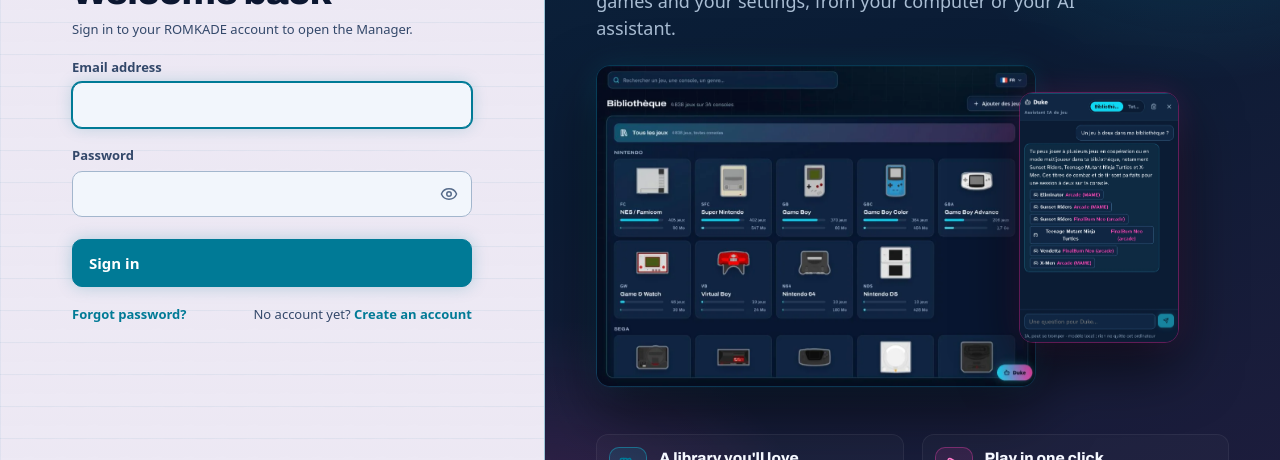
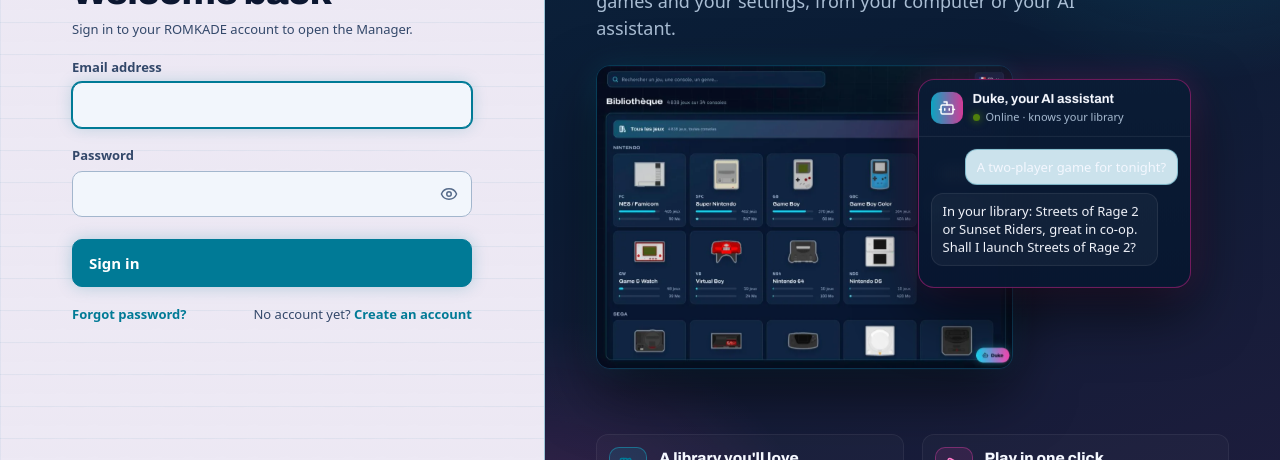
Before and after one commit to RomKade/romkade-manager, a React (Vite) app in the folder frontend/: page / in a window 1280 px wide. Shown: the part 266-726 px from the top of the page. Built offline with nearby package versions, Linux system fonts and the light colour scheme; no server answers; a web font is replaced by a local one.

Commit message:
Manager, écran de connexion : Duke, ton assistant IA, en action (conversation animée : question, « Duke écrit… », réponse)

```diff
--- a/frontend/src/auth/AuthScreen.tsx
+++ b/frontend/src/auth/AuthScreen.tsx
@@ -1,7 +1,6 @@
 import { Bot, Eye, EyeOff, Gamepad2, LibraryBig, MessagesSquare, Play, Save } from "lucide-react";
 import { useEffect, useState, type FormEvent, type ReactNode } from "react";
 
-import dukeShot from "../assets/auth/assistant-duke.webp";
 import libraryShot from "../assets/auth/bibliotheque-consoles.webp";
 import logo240 from "../assets/brand/romkade-manager-logo-240.webp";
 import logo480 from "../assets/brand/romkade-manager-logo-480.webp";
@@ -393,6 +392,48 @@
   );
 }
 
+/** Duke en action : une petite conversation qui se joue en boucle (question, « Duke écrit… », réponse). */
+function DukeChat() {
+  const t = useT();
+  const lines = t("auth.duke.chat").split("|");
+  const pairs = Math.floor(lines.length / 2);
+  const reduced = typeof window !== "undefined" && window.matchMedia?.("(prefers-reduced-motion: reduce)").matches;
+  const [pair, setPair] = useState(0);
+  const [phase, setPhase] = useState<"ask" | "typing" | "answer">(reduced ? "answer" : "ask");
+  const [typed, setTyped] = useState(reduced ? (lines[1] ?? "").length : 0);
+  const answer = lines[pair * 2 + 1] ?? "";
+  useEffect(() => {
+    let id: ReturnType<typeof setTimeout>;
+    if (reduced) {
+      id = setTimeout(() => { setPair((pair + 1) % pairs); setTyped((lines[((pair + 1) % pairs) * 2 + 1] ?? "").length); }, 6000);
+    } else if (phase === "ask") {
+      id = setTimeout(() => setPhase("typing"), 900);
+    } else if (phase === "typing") {
+      id = setTimeout(() => { setPhase("answer"); setTyped(0); }, 1400);
+    } else if (typed < answer.length) {
+      id = setTimeout(() => setTyped(Math.min(answer.length, typed + 2)), 22);
+    } else {
+      id = setTimeout(() => { setPair((pair + 1) % pairs); setPhase("ask"); setTyped(0); }, 3600);
+    }
+    return () => clearTimeout(id);
+  }, [phase, typed, pair, answer.length, pairs, reduced]);  // eslint-disable-line react-hooks/exhaustive-deps
+  return (
+    <figure className="duke-chat" aria-label={t("auth.duke.title")}>
+      <figcaption className="duke-chat__head">
+        <span className="duke-chat__avatar"><Bot size={18} aria-hidden /></span>
+        <span><strong>{t("auth.duke.title")}</strong><small><span className="duke-chat__dot" aria-hidden />{t("auth.duke.status")}</small></span>
+      </figcaption>
+      <div className="duke-chat__body" aria-live="off">
+        <p className="duke-chat__msg duke-chat__msg--me" key={`q${pair}`}>{lines[pair * 2]}</p>
+        {phase === "typing" && (
+          <p className="duke-chat__msg duke-chat__msg--duke duke-chat__typing" aria-label={t("auth.duke.typing")}><i /><i /><i /></p>
+        )}
+        {phase === "answer" && <p className="duke-chat__msg duke-chat__msg--duke">{answer.slice(0, typed)}</p>}
+      </div>
+    </figure>
+  );
+}
+
 function Pitch() {
   const t = useT();
   const words = t("auth.pitch.rotate").split("|");
@@ -406,9 +447,9 @@
           <RotatingWords words={words} />
         </h2>
         <p className="auth-pitch__lead">{t("auth.pitch.lead")}</p>
-        <div className="auth-pitch__shots" aria-hidden>
-          <img className="auth-pitch__shot auth-pitch__shot--library" src={libraryShot} alt="" width={1156} height={843} />
-          <img className="auth-pitch__shot auth-pitch__shot--duke" src={dukeShot} alt="" width={782} height={1226} />
+        <div className="auth-pitch__shots">
+          <img className="auth-pitch__shot auth-pitch__shot--library" src={libraryShot} alt="" aria-hidden width={1156} height={843} />
+          <DukeChat />
         </div>
         <ul className="auth-pitch__features">
           {FEATURES.map(({ key, icon: Icon }, i) => (
--- a/frontend/src/i18n/locales/auth.ts
+++ b/frontend/src/i18n/locales/auth.ts
@@ -57,7 +57,11 @@
     "f.library.d": "Jaquettes, genres, années et recherche instantanée sur tous tes jeux.",
     "f.play.t": "Joue en un clic",
     "f.play.d": "Lance, sauvegarde et quitte un jeu sur la console sans la toucher.",
-    "f.duke.t": "Duke, ton assistant de jeu",
+    "duke.title": "Duke, ton assistant IA",
+    "duke.status": "En ligne · connaît ta bibliothèque",
+    "duke.typing": "Duke écrit",
+    "duke.chat": "Un jeu à deux pour ce soir ?|Dans ta bibliothèque : Streets of Rage 2 ou Sunset Riders, parfaits en coopération. Je lance Streets of Rage 2 ?|Des vies infinies dans Sonic 2 ?|J'ai trouvé les codes Game Genie pour les vies infinies. Je les active sur ta console ?|Monte le son à 60 %|C'est fait : volume à 60 %. Bonne partie !",
+    "f.duke.t": "Duke, ton assistant IA",
     "f.duke.d": "« Un jeu à deux ? Un code pour des vies infinies ? » Il connaît ta collection.",
     "f.ai.t": "ChatGPT et Claude",
     "f.ai.d": "Connecte ta console à ton assistant préféré et pilote-la en discutant.",
@@ -122,7 +126,11 @@
     "f.library.d": "Box art, genres, years and instant search across all your games.",
     "f.play.t": "Play in one click",
     "f.play.d": "Launch, save and quit a game on the console without touching it.",
-    "f.duke.t": "Duke, your gaming assistant",
+    "duke.title": "Duke, your AI assistant",
+    "duke.status": "Online · knows your library",
+    "duke.typing": "Duke is typing",
+    "duke.chat": "A two-player game for tonight?|In your library: Streets of Rage 2 or Sunset Riders, great in co-op. Shall I launch Streets of Rage 2?|Infinite lives in Sonic 2?|I found the Game Genie codes for infinite lives. Shall I turn them on on your console?|Turn the volume up to 60%|Done: volume at 60%. Have fun!",
+    "f.duke.t": "Duke, your AI assistant",
     "f.duke.d": "\"A two-player game? Infinite lives?\" He knows your collection.",
     "f.ai.t": "ChatGPT and Claude",
     "f.ai.d": "Connect your console to your favourite assistant and drive it by chatting.",
@@ -187,7 +195,11 @@
     "f.library.d": "Carátulas, géneros, años y búsqueda instantánea en todos tus juegos.",
     "f.play.t": "Juega con un clic",
     "f.play.d": "Inicia, guarda y sal de un juego en la consola sin tocarla.",
-    "f.duke.t": "Duke, tu asistente de juego",
+    "duke.title": "Duke, tu asistente IA",
+    "duke.status": "En línea · conoce tu biblioteca",
+    "duke.typing": "Duke está escribiendo",
+    "duke.chat": "¿Un juego para dos esta noche?|En tu biblioteca: Streets of Rage 2 o Sunset Riders, perfectos en cooperativo. ¿Lanzo Streets of Rage 2?|¿Vidas infinitas en Sonic 2?|He encontrado los códigos Game Genie para vidas infinitas. ¿Los activo en tu consola?|Sube el volumen al 60 %|Hecho: volumen al 60 %. ¡Buena partida!",
+    "f.duke.t": "Duke, tu asistente IA",
     "f.duke.d": "«¿Un juego para dos? ¿Vidas infinitas?» Conoce tu colección.",
     "f.ai.t": "ChatGPT y Claude",
     "f.ai.d": "Conecta tu consola a tu asistente favorito y contrólala charlando.",
--- a/frontend/src/styles/auth.css
+++ b/frontend/src/styles/auth.css
@@ -72,7 +72,7 @@
 .auth-pitch__shots { position: relative; aspect-ratio: 1.75; max-height: 340px; margin: 28px 0 24px; animation: auth-up 800ms 240ms var(--ease) both; }
 .auth-pitch__shot { position: absolute; border-radius: 14px; border: 1px solid color-mix(in srgb, var(--accent) 35%, transparent);
   box-shadow: 0 24px 60px rgb(0 0 0 / 0.55), 0 0 30px rgb(17 217 245 / 0.12); }
-.auth-pitch__shot--library { left: 0; top: 0; width: 74%; height: auto; animation: auth-float 7s ease-in-out infinite; }
+.auth-pitch__shot--library { left: 0; top: 0; width: 70%; height: auto; animation: auth-float 7s ease-in-out infinite; }
 .auth-pitch__shot--duke { right: 2%; top: 8%; width: 27%; height: auto; border-color: color-mix(in srgb, var(--accent-2) 45%, transparent);
   box-shadow: 0 24px 60px rgb(0 0 0 / 0.6), 0 0 30px rgb(255 67 181 / 0.16); animation: auth-float 7s -3.5s ease-in-out infinite; }
 @keyframes auth-float { 50% { transform: translateY(-10px); } }
@@ -118,3 +118,25 @@
   .auth-pitch { height: 100vh; overflow-y: auto; align-items: flex-start; }
   .auth-pitch__inner { margin-block: auto; }
 }
+
+/* ---------- Duke en action (conversation animée) ---------- */
+.duke-chat { position: absolute; right: 0; top: 4%; width: 46%; margin: 0; border-radius: 16px; overflow: hidden;
+  background: linear-gradient(180deg, rgb(11 28 53 / 0.96), rgb(8 23 48 / 0.96)); backdrop-filter: blur(6px);
+  border: 1px solid color-mix(in srgb, var(--accent-2) 55%, transparent);
+  box-shadow: 0 24px 60px rgb(0 0 0 / 0.6), 0 0 34px rgb(255 67 181 / 0.2); animation: auth-float 7s -3.5s ease-in-out infinite; }
+.duke-chat__head { display: flex; align-items: center; gap: 10px; padding: 10px 12px; border-bottom: 1px solid rgb(255 255 255 / 0.07); }
+.duke-chat__head strong { display: block; font-family: var(--font-display); font-size: var(--fs-sm); color: var(--screen-ink); }
+.duke-chat__head small { display: flex; align-items: center; gap: 6px; font-size: 0.6875rem; color: var(--screen-ink-2); }
+.duke-chat__avatar { display: grid; place-items: center; width: 32px; height: 32px; border-radius: 10px; color: var(--accent-ink); background: var(--neon-gradient); flex: none; }
+.duke-chat__dot { width: 7px; height: 7px; border-radius: 50%; background: var(--live); box-shadow: 0 0 8px var(--live); }
+.duke-chat__body { display: flex; flex-direction: column; gap: 8px; padding: 12px; min-height: 150px; }
+.duke-chat__msg { margin: 0; padding: 8px 11px; border-radius: 12px; font-size: 0.8125rem; line-height: 1.4; max-width: 92%; animation: auth-up 300ms var(--ease) both; }
+.duke-chat__msg--me { align-self: flex-end; background: color-mix(in srgb, var(--accent) 16%, var(--panel-2)); border: 1px solid color-mix(in srgb, var(--accent) 35%, transparent); color: var(--screen-ink); }
+.duke-chat__msg--duke { align-self: flex-start; background: rgb(255 255 255 / 0.04); border: 1px solid rgb(255 255 255 / 0.08); color: var(--screen-ink); }
+.duke-chat__typing { display: flex; gap: 4px; padding: 11px 12px; }
+.duke-chat__typing i { width: 6px; height: 6px; border-radius: 50%; background: var(--accent-2); animation: duke-dot 1s ease-in-out infinite; }
+.duke-chat__typing i:nth-child(2) { animation-delay: 0.15s; }
+.duke-chat__typing i:nth-child(3) { animation-delay: 0.3s; }
+@keyframes duke-dot { 0%, 100% { opacity: 0.3; transform: translateY(0); } 50% { opacity: 1; transform: translateY(-3px); } }
+@media (max-width: 1100px) { .duke-chat { width: 56%; } }
+@media (prefers-reduced-motion: reduce) { .duke-chat, .duke-chat__msg, .duke-chat__typing i { animation: none !important; } }
```
Also changed, not shown: frontend/src/assets/auth/assistant-duke.webp (deleted).
